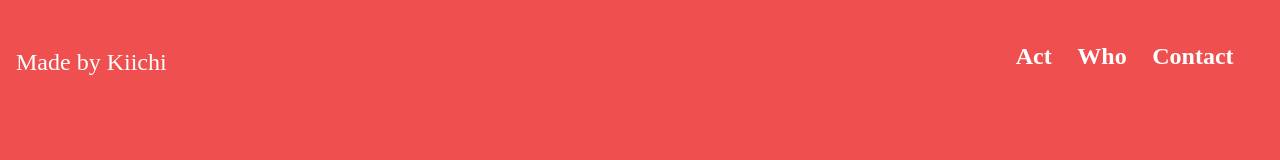
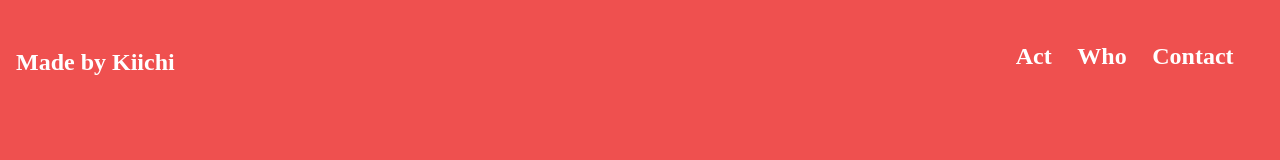
Before and after one commit to KiichiSugihara/made-by-kiichi, a Vue app: page / in a window 1280 px wide. Shown: the top 160 px of the page. Built offline with nearby package versions, Linux system fonts and the light colour scheme; a web font is replaced by a local one.

Commit message:
modify : add globalCss   a

```diff
--- a/src/styles/global.css
+++ b/src/styles/global.css
@@ -16,3 +16,12 @@ p {
     -moz-osx-font-smoothing: grayscale;
     font-family: circular web, sans-serif;
 }
+
+a {
+    color: inherit;
+    fill: inherit;
+    font-weight: 600;
+    transition: fill 0.25s cubic-bezier(0.625, 0.125, 0.305, 0.875),
+        color 0.25s cubic-bezier(0.625, 0.125, 0.305, 0.875);
+    text-decoration: none;
+}
```
